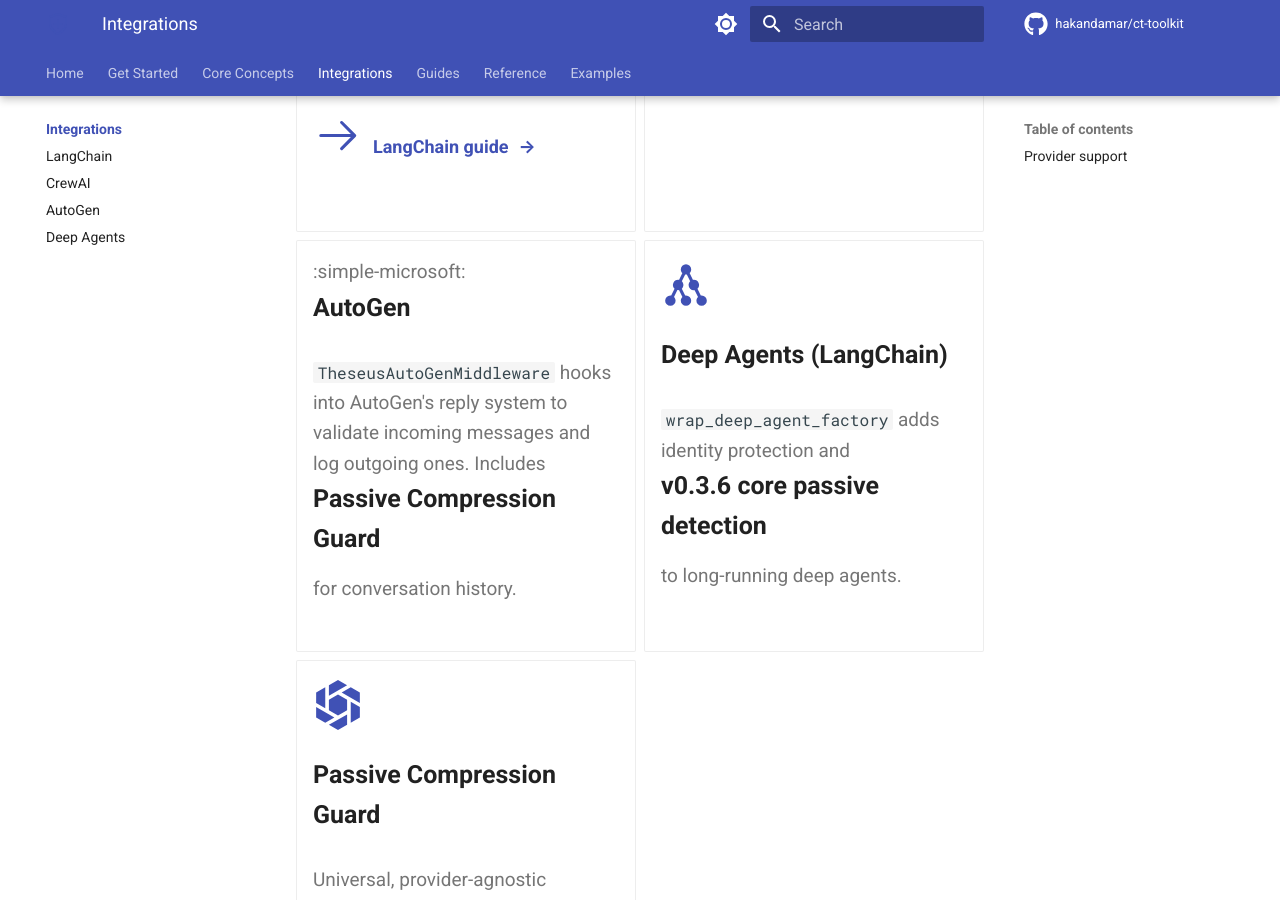
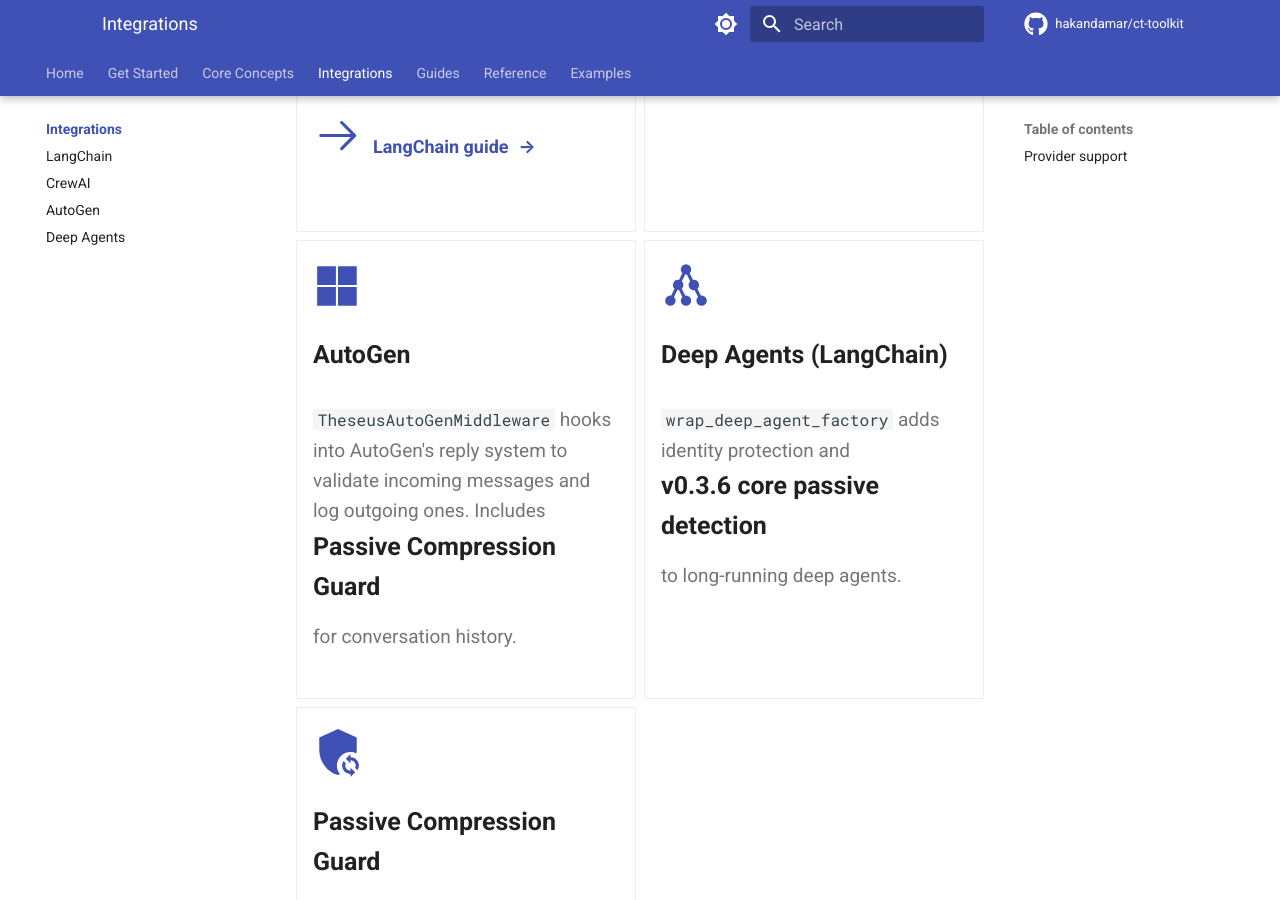
Before and after one commit to hakandamar/ct-toolkit, an MkDocs documentation site: the page built from website/docs/integrations/index.md, in a window 1280 px wide and 900 px high, scrolled down 777 px. Built offline with MkDocs 1.6.1 and Material for MkDocs 9.7.7, drawn with Linux system fonts in a browser that asks for light colours; comment, search, counter and statistics services are not loaded; the version menu is left out.

Commit message:
Fix icon rendering in integrations index by switching to material icons

```diff
--- a/website/docs/integrations/index.md
+++ b/website/docs/integrations/index.md
@@ -21,7 +21,7 @@
 
     `TheseusCrewMiddleware.apply_to_crew()` wraps every agent in your crew in a single call. Parent kernel constraints and **compression settings** propagate automatically.
 
--   :simple-microsoft: **AutoGen**
+-   :material-microsoft: **AutoGen**
 
     ---
 
@@ -33,7 +33,7 @@
 
     `wrap_deep_agent_factory` adds identity protection and **v0.3.6 core passive detection** to long-running deep agents.
 
--   :simple-securityscorecard: **Passive Compression Guard**
+-   :material-shield-sync: **Passive Compression Guard**
 
     ---
 
```
